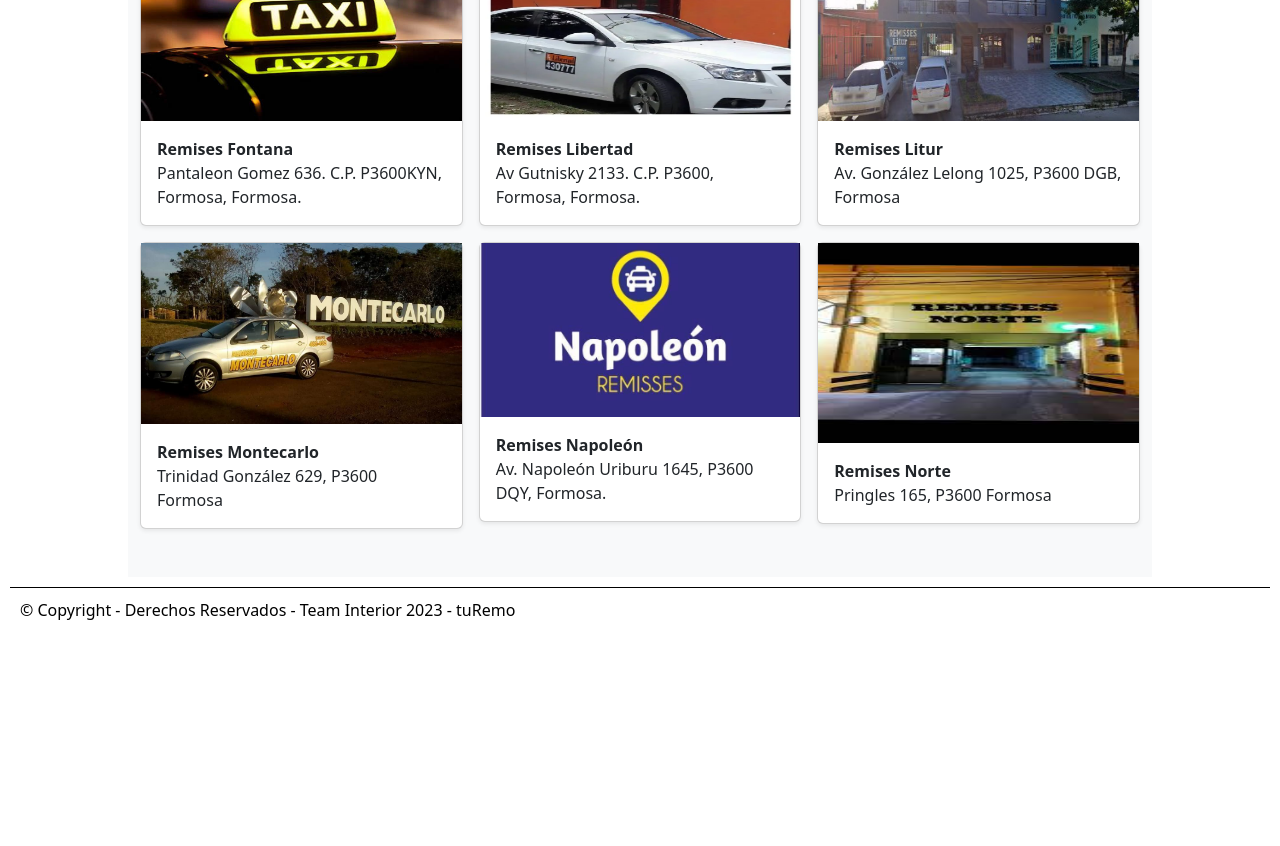
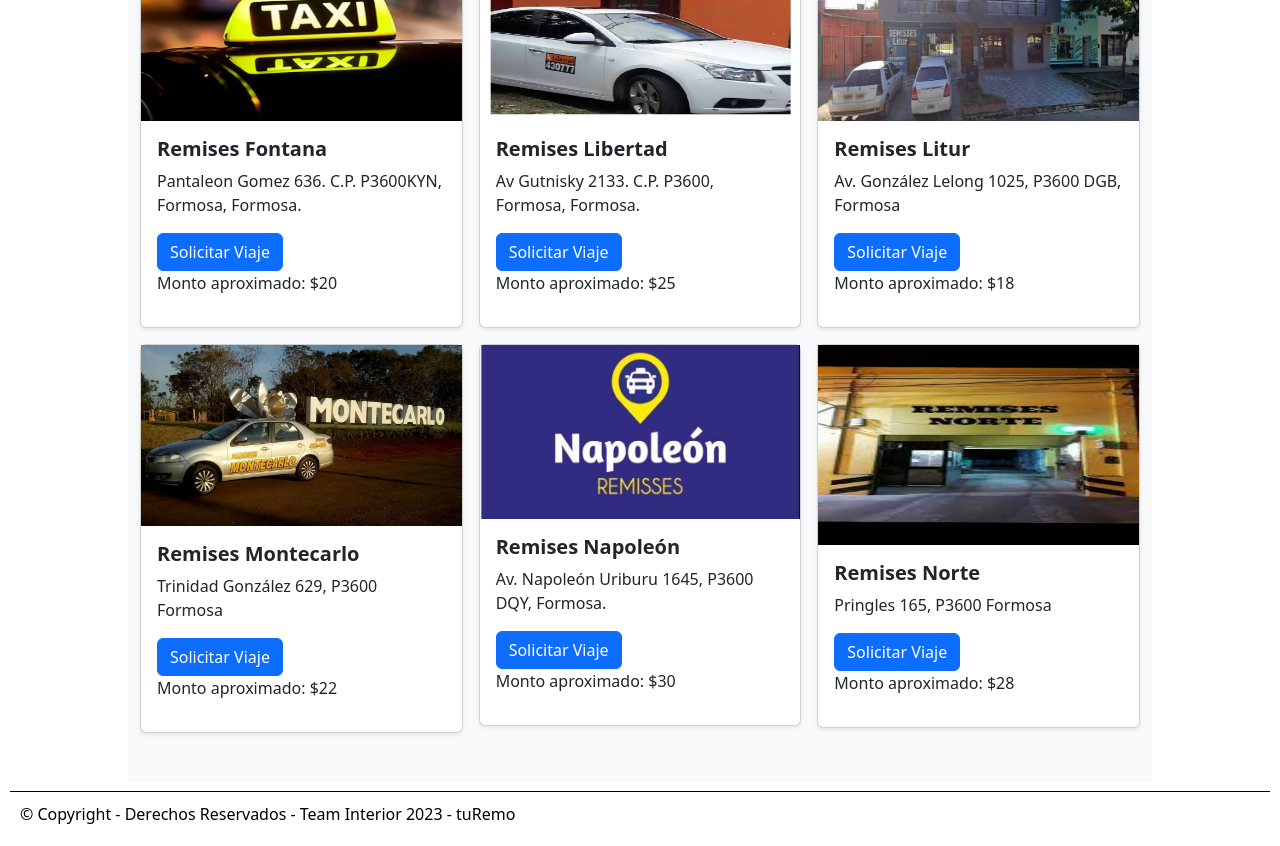
Before and after one commit to tlp1-Team-Interior-ipf/research, a React (Vite) app in the folder client/: page /empresasDisponibles in a window 1280 px wide. Shown: the part 560-1406 px from the top of the page. Before the commit the page ends 1202 px from the top, so only its background shows below. Built offline with nearby package versions, Linux system fonts and the light colour scheme.

Commit message:
se agregó el boton de solicitar viaje

```diff
--- a/client/src/components/EmpresasDisponibles.jsx
+++ b/client/src/components/EmpresasDisponibles.jsx
@@ -1,3 +1,5 @@
+
+import React from 'react';
 import './empresa.css';
 
 export const EmpresasDisp = () => {
@@ -5,7 +7,7 @@
         <main>
             <div>
                 <div className='d-flex justify-content-center'>
-                <img className="img-fluid" src="/img/image.png" alt="Imagen de taxi" height="300" width="300" />
+                    <img className="img-fluid" src="/img/image.png" alt="Imagen de taxi" height="300" width="300" />
                 </div>
                 <div className="letras">
                     <div className="album py-5 bg-body-tertiary">
@@ -17,9 +19,10 @@
                                     <div className="card shadow-sm">
                                         <img src="/img/remises fontana.jpeg" alt="Remises Fontana" />
                                         <div className="card-body">
-
-                                            <text className="card-title">Remises Fontana</text>
+                                            <h5 className="card-title">Remises Fontana</h5>
                                             <p className="card-text">Pantaleon Gomez 636. C.P. P3600KYN, Formosa, Formosa.</p>
+                                            <button className="btn btn-primary">Solicitar Viaje</button>
+                                            <p className="monto-aproximado">Monto aproximado: $20</p>
                                         </div>
                                     </div>
                                 </div>
@@ -27,9 +30,10 @@
                                     <div className="card shadow-sm">
                                         <img src="/img/remises libertad.webp" alt="Remises Libertad" id="libertad" />
                                         <div className="card-body">
-                                            <text className="card-title">Remises Libertad</text>
+                                            <h5 className="card-title">Remises Libertad</h5>
                                             <p className="card-text">Av Gutnisky 2133. C.P. P3600, Formosa, Formosa.</p>
-
+                                            <button className="btn btn-primary">Solicitar Viaje</button>
+                                            <p className="monto-aproximado">Monto aproximado: $25</p>
                                         </div>
                                     </div>
                                 </div>
@@ -37,9 +41,10 @@
                                     <div className="card shadow-sm">
                                         <img src="/img/remises litur.png" alt="Remises Litur" />
                                         <div className="card-body">
-                                            <text className="card-title">Remises Litur</text>
+                                            <h5 className="card-title">Remises Litur</h5>
                                             <p className="card-text">Av. González Lelong 1025, P3600 DGB, Formosa</p>
-
+                                            <button className="btn btn-primary">Solicitar Viaje</button>
+                                            <p className="monto-aproximado">Monto aproximado: $18</p>
                                         </div>
                                     </div>
                                 </div>
@@ -47,9 +52,10 @@
                                     <div className="card shadow-sm">
                                         <img src="/img/remises montecarlo.jpg" alt="Remises Montecarlo" />
                                         <div className="card-body">
-                                            <text className="card-title">Remises Montecarlo</text>
+                                            <h5 className="card-title">Remises Montecarlo</h5>
                                             <p className="card-text">Trinidad González 629, P3600 Formosa</p>
-
+                                            <button className="btn btn-primary">Solicitar Viaje</button>
+                                            <p className="monto-aproximado">Monto aproximado: $22</p>
                                         </div>
                                     </div>
                                 </div>
@@ -57,9 +63,10 @@
                                     <div className="card shadow-sm">
                                         <img src="/img/remises napoleón.jpg" alt="Remises Napoleón" />
                                         <div className="card-body">
-                                            <text className="card-title">Remises Napoleón</text>
+                                            <h5 className="card-title">Remises Napoleón</h5>
                                             <p className="card-text">Av. Napoleón Uriburu 1645, P3600 DQY, Formosa.</p>
-
+                                            <button className="btn btn-primary">Solicitar Viaje</button>
+                                            <p className="monto-aproximado">Monto aproximado: $30</p>
                                         </div>
                                     </div>
                                 </div>
@@ -67,12 +74,14 @@
                                     <div className="card shadow-sm">
                                         <img src="/img/remises norte.jpeg" alt="Remises Norte" id="remisesnorte" />
                                         <div className="card-body">
-                                            <text className="card-title">Remises Norte</text>
+                                            <h5 className="card-title">Remises Norte</h5>
                                             <p className="card-text">Pringles 165, P3600 Formosa</p>
-
+                                            <button className="btn btn-primary">Solicitar Viaje</button>
+                                            <p className="monto-aproximado">Monto aproximado: $28</p>
                                         </div>
                                     </div>
                                 </div>
+                                {/* Repite la estructura similar para otras tarjetas */}
                             </div>
                         </div>
                     </div>
```
